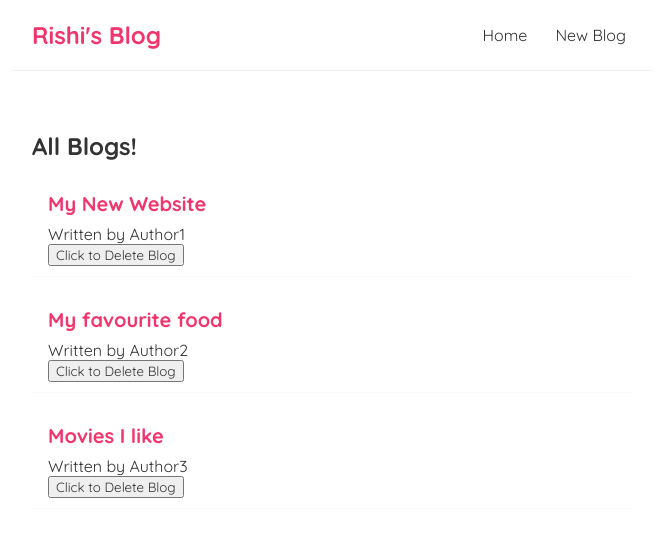
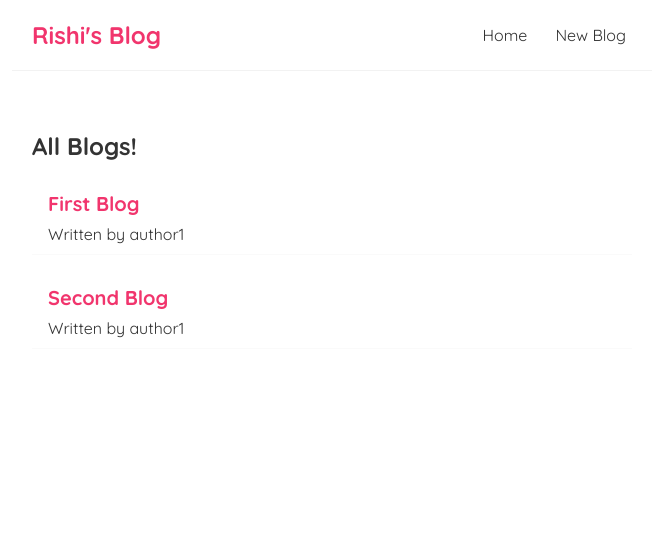
Before and after one commit to Rishi-Kokil/The-Blog-Website, a React (Create React App) app: page / in a window 1280 px wide. Shown: the top 536 px of the page, without its empty margins (308-964 px from the left). Built offline with nearby package versions, Linux system fonts and the light colour scheme; data requests are answered from the project's data file.

Commit message:
Added Fetch API to fetch data from the JSON server

```diff
--- a/src/BlogList.js
+++ b/src/BlogList.js
@@ -3,7 +3,7 @@
 // we are using destructuring sytax for directly accessing the props object properties
 
 // blogs array is taken as input and title is also taken
-const BlogList = ({ blogs, title, handleClick}) => {
+const BlogList = ({ blogs, title}) => {
     return (
         <div className="blog-list">
             <h2>{title}</h2>
@@ -12,7 +12,6 @@ const BlogList = ({ blogs, title, handleClick}) => {
                     <div className="blog-preview" key={blog.id}>
                         <h2>{blog.title}</h2>
                         <p>Written by {blog.author}</p>
-                        <button onClick={() => { handleClick(blog.id) }}>Click to Delete Blog</button>
                     </div>
                 ))
             }
--- a/src/Home.js
+++ b/src/Home.js
@@ -2,18 +2,32 @@ import { useState, useEffect } from "react"
 import BlogList from "./BlogList";
 
 const Home = () => {
-    const [blogs, SetBlogs] = useState([
-        { title: "My New Website", body: "Lorem-ipsum.....", author: "Author1", id: 1 },
-        { title: "My favourite food", body: "Lorem-ipsum.....", author: "Author2", id: 2 },
-        { title: "Movies I like", body: "Lorem-ipsum.....", author: "Author3", id: 3 },
-    ]);
+    const [blogs, SetBlogs] = useState(null);
+    const [isPending, setIsPending] = useState(true);
+    const [error , setError] = useState(null);
 
-    const [name, setName] = useState("Mario");
 
     useEffect(
-        () => { console.log("Use effect is triggered"); },
-        [name]
-    );
+        () => {
+            //here a promise is returned by fetch api
+            // we can pass the fuilfillment value by using then method
+
+            fetch("http://localhost:8000/blogs") // local server that is running on our machine
+                .then(res => {
+                    if(!res.ok){ // response object has a property of OK and it is boolean
+                        // when response is successfull then it is set to true else false
+                        throw new Error("Could Not Fetch data")
+                    }
+                    return res.json(); // it is returned if there is no error
+
+                })  // .json is used to parse the data into JSON format
+                .then(data => {
+                    SetBlogs(data);
+                    setIsPending(false);
+                })
+                .catch(err => setError(err.message));
+        }
+        , []); // empty array so that the website does not invoke the anonymous function on everu=y re render
 
     const handleClick = (id) => {
         const newBlogs = blogs.filter((blog) => blog.id !== id);
@@ -22,7 +36,15 @@ const Home = () => {
 
     return (
         <div className="home">
-            <BlogList blogs={blogs} title="All Blogs!" handleClick={handleClick} />
+            {/* Conditional Rendering*/}
+
+            {error && <div>{error}</div>}
+
+
+            {/* Below code runs only when the blogs data is fetched by the fetch api completely */}
+            {/* {isPending && <BlogList blogs={blogs} title="All Blogs!" handleClick={handleClick} />}  */}
+            {/* Alternate Syntax */}
+            {!isPending ? <BlogList blogs={blogs} title="All Blogs!" /> : "Loading...."}
         </div>
     );
 }
```
